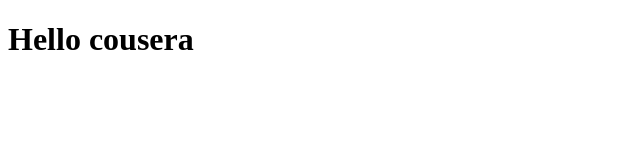
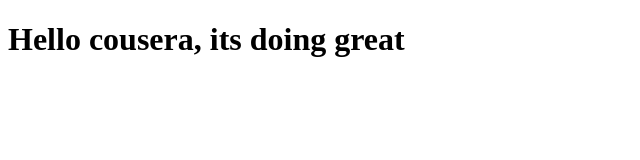
Before and after one commit to dungui/coursera-test, a plain HTML site: page Firstsite/index.html in a window 1280 px wide. Shown: the whole page, without its empty margins (0-640 px from the left). Drawn offline with Linux system fonts and the light colour scheme.

Commit message:
something added

```diff
--- a/Firstsite/index.html
+++ b/Firstsite/index.html
@@ -4,6 +4,6 @@
 	<title>My first page</title>
 </head>
 <body>
-<h1>Hello cousera</h1>
+<h1>Hello cousera, its doing great </h1>
 </body>
 </html>
```
